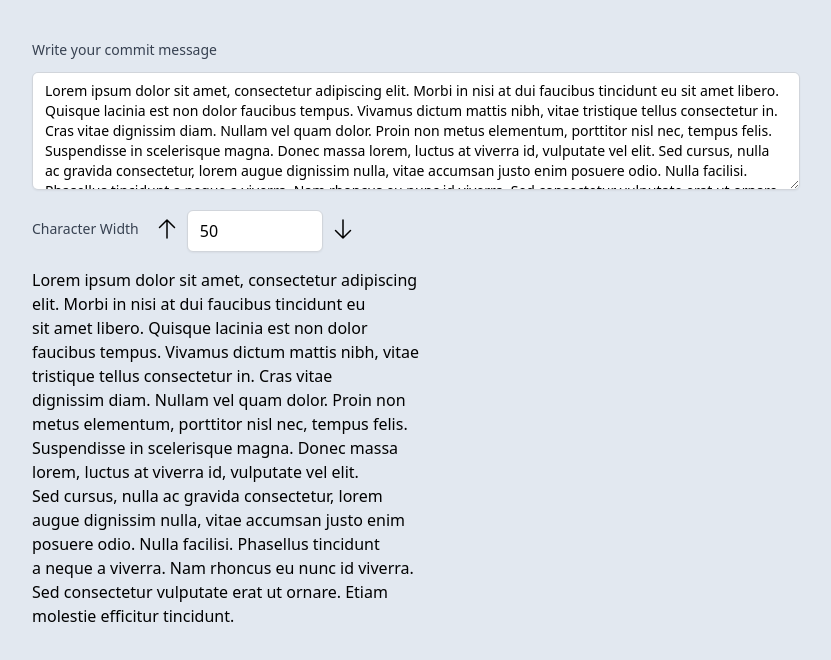
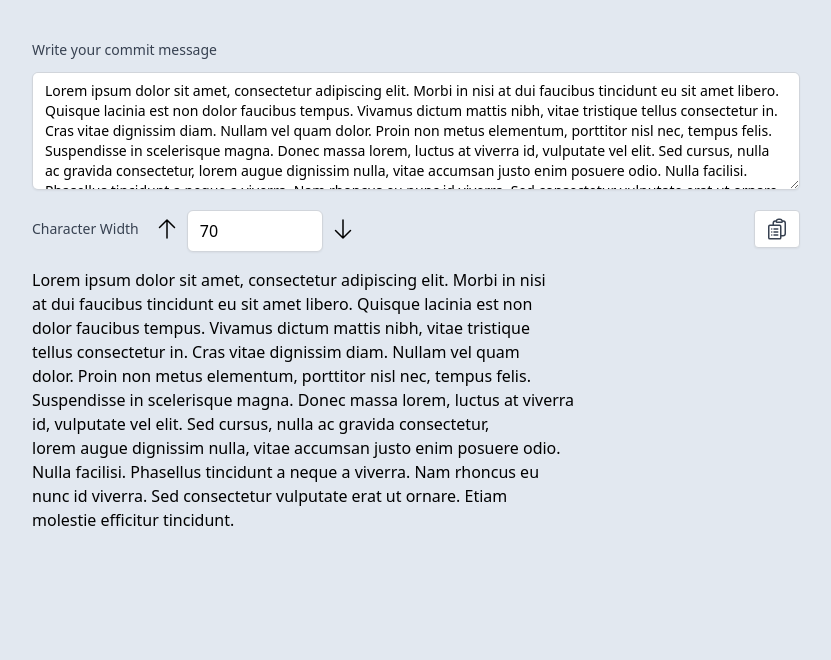
Before and after one commit to emilyyleung/utility, a Next.js app: page /utility/commit in a window 1280 px wide. Shown: the top 660 px of the page, without its empty margins (224-1055 px from the left). Built offline with nearby package versions, Linux system fonts and the light colour scheme.

Commit message:
add clipboard capability

```diff
--- a/components/Form/Input/NumberInput.js
+++ b/components/Form/Input/NumberInput.js
@@ -24,13 +24,13 @@ export default function NumberInput({
               xmlns="http://www.w3.org/2000/svg"
               fill="none"
               viewBox="0 0 24 24"
-              stroke-width="1.5"
+              strokeWidth="1.5"
               stroke="currentColor"
-              class="w-6 h-6"
+              className="w-6 h-6"
             >
               <path
-                stroke-linecap="round"
-                stroke-linejoin="round"
+                strokeLinecap="round"
+                strokeLinejoin="round"
                 d="M4.5 10.5L12 3m0 0l7.5 7.5M12 3v18"
               />
             </svg>
@@ -61,13 +61,13 @@ export default function NumberInput({
               xmlns="http://www.w3.org/2000/svg"
               fill="none"
               viewBox="0 0 24 24"
-              stroke-width="1.5"
+              strokeWidth="1.5"
               stroke="currentColor"
-              class="w-6 h-6"
+              className="w-6 h-6"
             >
               <path
-                stroke-linecap="round"
-                stroke-linejoin="round"
+                strokeLinecap="round"
+                strokeLinejoin="round"
                 d="M19.5 13.5L12 21m0 0l-7.5-7.5M12 21V3"
               />
             </svg>
--- a/package.json
+++ b/package.json
@@ -13,6 +13,7 @@
     "date-fns": "^2.29.3",
     "next": "12.3.1",
     "react": "18.2.0",
+    "react-copy-to-clipboard": "^5.1.0",
     "react-dom": "18.2.0"
   },
   "devDependencies": {
--- a/pages/commit.js
+++ b/pages/commit.js
@@ -2,6 +2,8 @@ import { useState, useEffect } from 'react';
 
 import TextArea from 'components/Form/Input/TextArea';
 import NumberInput from 'components/Form/Input/NumberInput';
+
+import { CopyToClipboard } from 'react-copy-to-clipboard';
 
 const loremIpsum =
   'Lorem ipsum dolor sit amet, consectetur adipiscing elit. Morbi in nisi at dui faucibus tincidunt eu sit amet libero. Quisque lacinia est non dolor faucibus tempus. Vivamus dictum mattis nibh, vitae tristique tellus consectetur in. Cras vitae dignissim diam. Nullam vel quam dolor. Proin non metus elementum, porttitor nisl nec, tempus felis. Suspendisse in scelerisque magna. Donec massa lorem, luctus at viverra id, vulputate vel elit. Sed cursus, nulla ac gravida consectetur, lorem augue dignissim nulla, vitae accumsan justo enim posuere odio. Nulla facilisi. Phasellus tincidunt a neque a viverra. Nam rhoncus eu nunc id viverra. Sed consectetur vulputate erat ut ornare. Etiam molestie efficitur tincidunt.';
@@ -11,30 +13,26 @@ export default function CommitPage() {
 
   const [output, setOutput] = useState('');
 
-  const [rowWidth, setRowWidth] = useState(50);
+  const [rowWidth, setRowWidth] = useState(70);
+
+  const [copied, setCopied] = useState(false);
 
   useEffect(() => {
     let words = commitMessage.split(' ');
-
-    // console.log(words.length);
 
     let out = [];
 
     let row = '';
 
+    // Logic for commit message split by character length and words
     for (let x = 0; x < words.length; x++) {
       let nextPhrase = '';
       const word = words[x];
-      // console.log('WORD: ', x, word);
-
       if (row.length == 0) {
         nextPhrase = word;
-        // console.log(row.length, ' :1.1: ', nextPhrase);
       } else {
         nextPhrase = row + ' ' + word;
-        // console.log(row.length, ' :1.2: ', nextPhrase);
       }
-
       if (x == words.length - 1) {
         out.push(nextPhrase);
       } else {
@@ -49,6 +47,16 @@ export default function CommitPage() {
 
     setOutput(out.join('\n'));
   }, [commitMessage, rowWidth]);
+
+  useEffect(() => {
+    if (copied) {
+      const timer = setTimeout(() => {
+        console.log('This will run after 1 second!');
+        setCopied(false);
+      }, 1000);
+      return () => clearTimeout(timer);
+    }
+  }, [copied]);
 
   return (
     <div className="bg-slate-200 min-h-screen">
@@ -75,26 +83,49 @@ export default function CommitPage() {
             />
           </div>
           <div className="justify-self-end">
-            {/* <button
-              className="inline-flex items-center rounded border border-gray-300 bg-white px-2.5 py-1.5 text-xs font-medium text-gray-700 shadow-sm hover:bg-gray-50 focus:outline-none focus:ring-2 focus:ring-indigo-500 focus:ring-offset-2"
+            <CopyToClipboard text={output} onCopy={() => setCopied(true)}>
+              {copied ? (
+                <button
+                  className="inline-flex items-center rounded border border-green-700 bg-white px-2.5 py-1.5 text-xs font-medium text-gray-700 shadow-sm hover:bg-gray-50 focus:outline-none"
                   type="button"
                 >
                   <svg
                     xmlns="http://www.w3.org/2000/svg"
                     fill="none"
                     viewBox="0 0 24 24"
-                stroke-width="1.5"
+                    strokeWidth="1.5"
                     stroke="currentColor"
-                class="w-6 h-6"
+                    className="w-6 h-6 text-green-700"
                   >
                     <path
-                  stroke-linecap="round"
-                  stroke-linejoin="round"
+                      strokeLinecap="round"
+                      strokeLinejoin="round"
+                      d="M9 12.75L11.25 15 15 9.75M21 12a9 9 0 11-18 0 9 9 0 0118 0z"
+                    />
+                  </svg>
+                </button>
+              ) : (
+                <button
+                  className="inline-flex items-center rounded border border-gray-300 bg-white px-2.5 py-1.5 text-xs font-medium text-gray-700 shadow-sm hover:bg-gray-50 focus:outline-none"
+                  type="button"
+                >
+                  <svg
+                    xmlns="http://www.w3.org/2000/svg"
+                    fill="none"
+                    viewBox="0 0 24 24"
+                    strokeWidth="1.5"
+                    stroke="currentColor"
+                    className="w-6 h-6"
+                  >
+                    <path
+                      strokeLinecap="round"
+                      strokeLinejoin="round"
                       d="M9 12h3.75M9 15h3.75M9 18h3.75m3 .75H18a2.25 2.25 0 002.25-2.25V6.108c0-1.135-.845-2.098-1.976-2.192a48.424 48.424 0 00-1.123-.08m-5.801 0c-.065.21-.1.433-.1.664 0 .414.336.75.75.75h4.5a.75.75 0 00.75-.75 2.25 2.25 0 00-.1-.664m-5.8 0A2.251 2.251 0 0113.5 2.25H15c1.012 0 1.867.668 2.15 1.586m-5.8 0c-.376.023-.75.05-1.124.08C9.095 4.01 8.25 4.973 8.25 6.108V8.25m0 0H4.875c-.621 0-1.125.504-1.125 1.125v11.25c0 .621.504 1.125 1.125 1.125h9.75c.621 0 1.125-.504 1.125-1.125V9.375c0-.621-.504-1.125-1.125-1.125H8.25zM6.75 12h.008v.008H6.75V12zm0 3h.008v.008H6.75V15zm0 3h.008v.008H6.75V18z"
                     />
                   </svg>
-              <div>Copy</div>
-            </button> */}
+                </button>
+              )}
+            </CopyToClipboard>
           </div>
         </div>
         <p
```
Also changed, not shown: 1 other file (tests, documents, lock files or other folders). Lines whose indentation alone changed are shown as unchanged.
